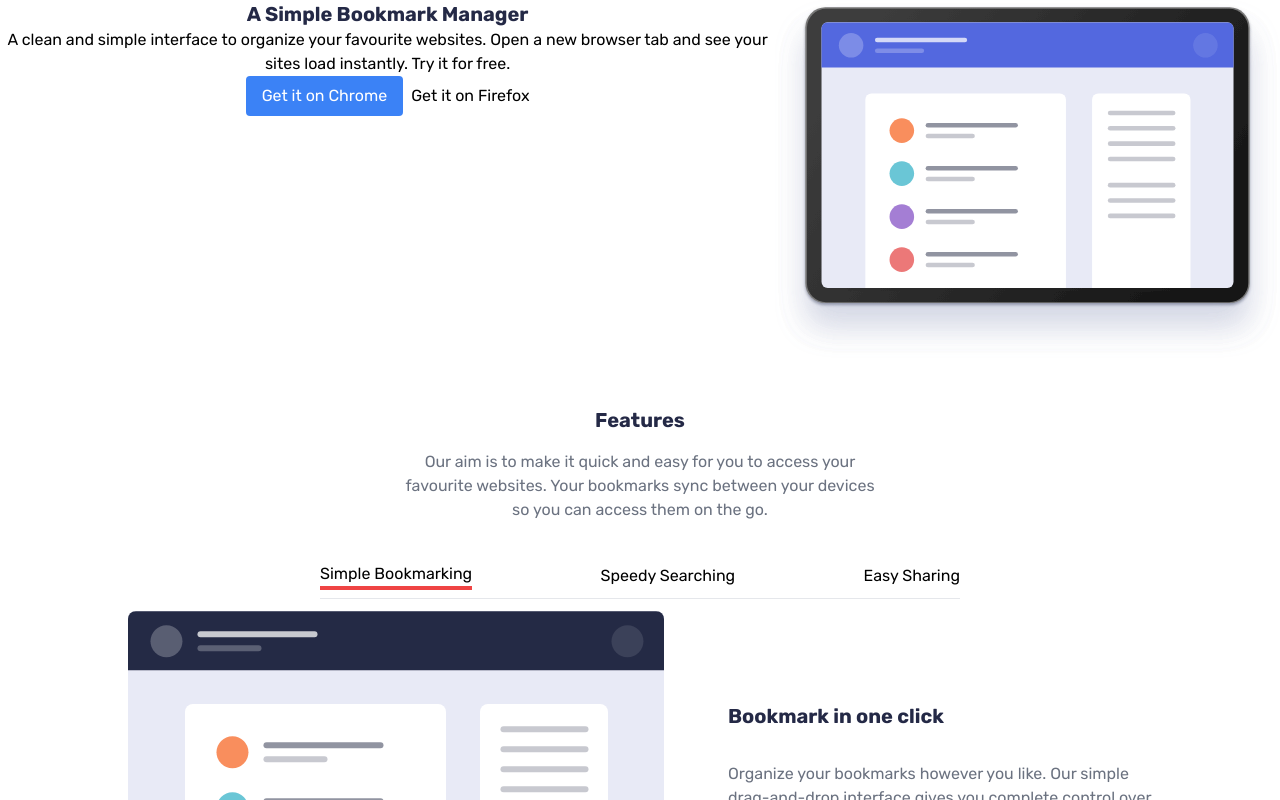
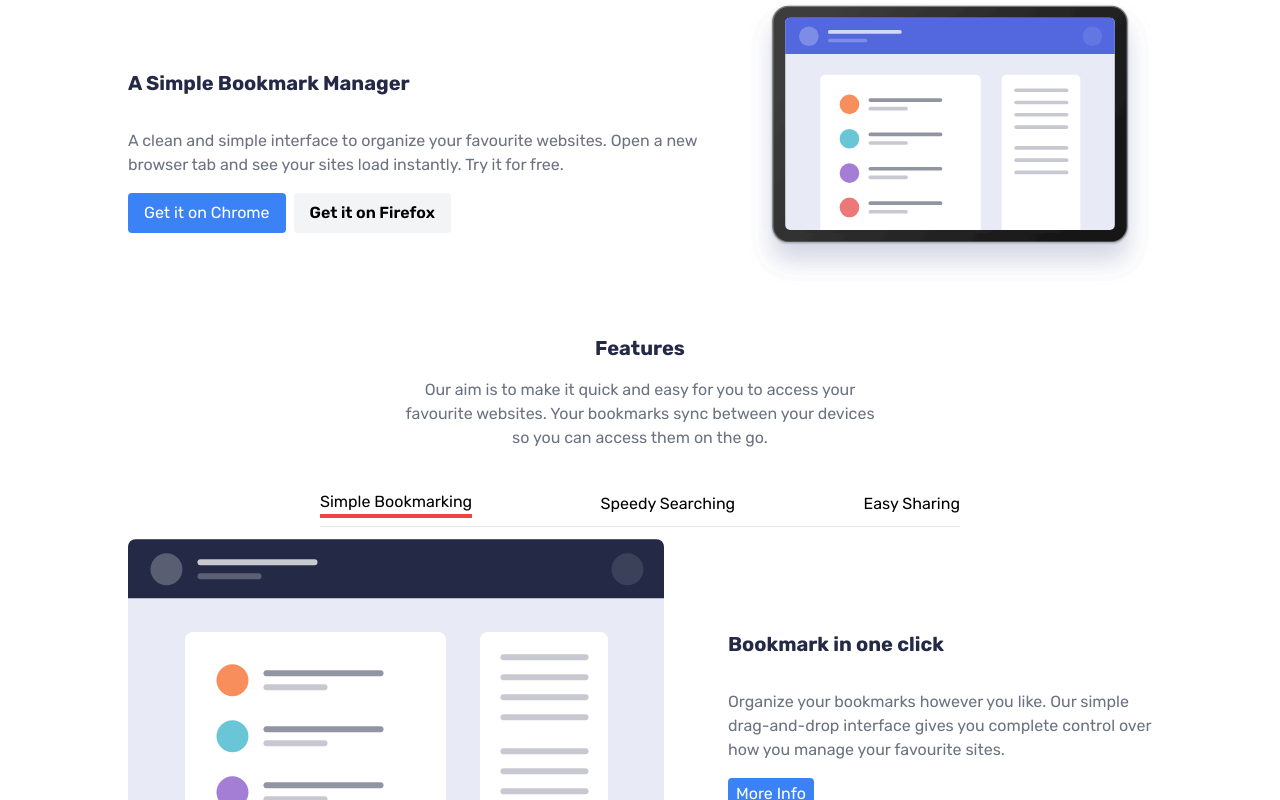
Before and after one commit to tutich/bookLanding, a React (Create React App) app in the folder client/: page / in a window 1280 px wide. Shown: the top 800 px of the page. Built offline with nearby package versions, Linux system fonts and the light colour scheme.

Commit message:
intro css

```diff
--- a/client/src/components/intro/Intro.jsx
+++ b/client/src/components/intro/Intro.jsx
@@ -4,15 +4,15 @@ import hero from '../../images/illustration-hero.svg';
 const Intro = () => {
   return (
     <div>
-        <section className='flex flex-col-reverse lg:flex-row'>
-            <article>
-                <h2 className='text-xl font-bold text-[#242946]'>A Simple Bookmark Manager </h2>
-                <p>A clean and simple interface to organize your favourite websites.
+        <section className='flex flex-col-reverse items-center justify-center mx-auto lg:flex-row lg:w-[80%]'>
+            <article className='lg:text-left'>
+                <h2 className='text-xl font-bold text-[#242946] py-4'>A Simple Bookmark Manager </h2>
+                <p className='text-gray-500 py-4'>A clean and simple interface to organize your favourite websites.
                     Open a new browser tab and see your sites load instantly. Try it for free.
                 </p>
                 <div>
                     <button className='bg-blue-500 hover:bg-blue-700 text-white py-2 px-4 rounded mr-2'>Get it on Chrome</button>
-                    <button>Get it on Firefox</button>
+                    <button className='bg-gray-100 hover:bg-gray hover:shadow-md  font-semibold py-2 px-4 rounded'>Get it on Firefox</button>
                 </div>
             </article>
 
```
